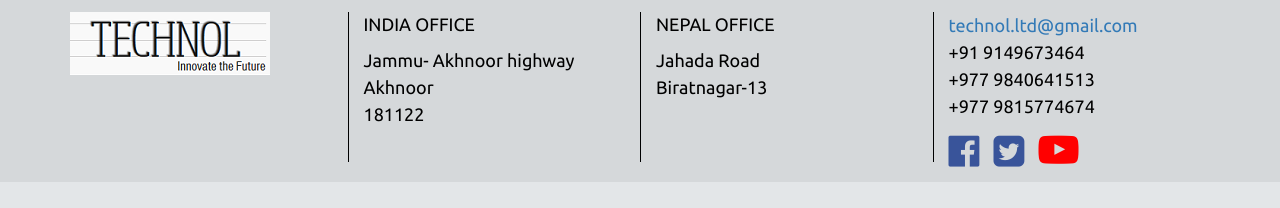
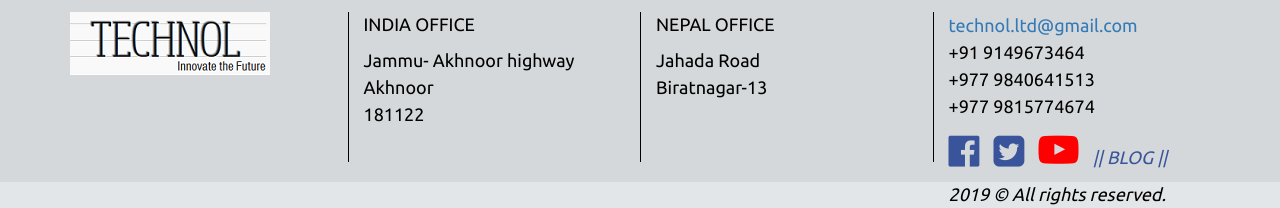
Before and after one commit to TechnolIN/test, a plain HTML site: page Services.html in a window 1280 px wide. Shown: the part 1558-1766 px from the top of the page. Before the commit the page ends 1740 px from the top, so only its background shows below. Drawn offline with nearby package versions, Linux system fonts and the light colour scheme; a web font is replaced by a local one.

Commit message:
chnages added

```diff
--- a/Services.html
+++ b/Services.html
@@ -248,6 +248,18 @@
                               <a href="https://www.youtube.com/channel/UCAP_bgDLLBUjicukBSy42yQ" target="_blank">
                                 <i class="fa fa-youtube-play fa-2x" style="color:red; font-size: 4rem;" aria-hidden="true"></i>
                               </a>
+
+                                  <a href="https://nol.tech.blog" target="_blank">
+                                <i><strong >|| BLOG ||</strong></i>
+                          </a>
+
+
+                        </div>
+                        <div>
+
+
+                            <i >2019 © All rights reserved.</i>
+                          </div>
                             </div>
                     </div>
                 </div>
```
Also changed, not shown: Aboutus.html (+11 -0 lines), History.html (+11 -0 lines), Training.html (+11 -0 lines), index.html (+1 -1 lines).
